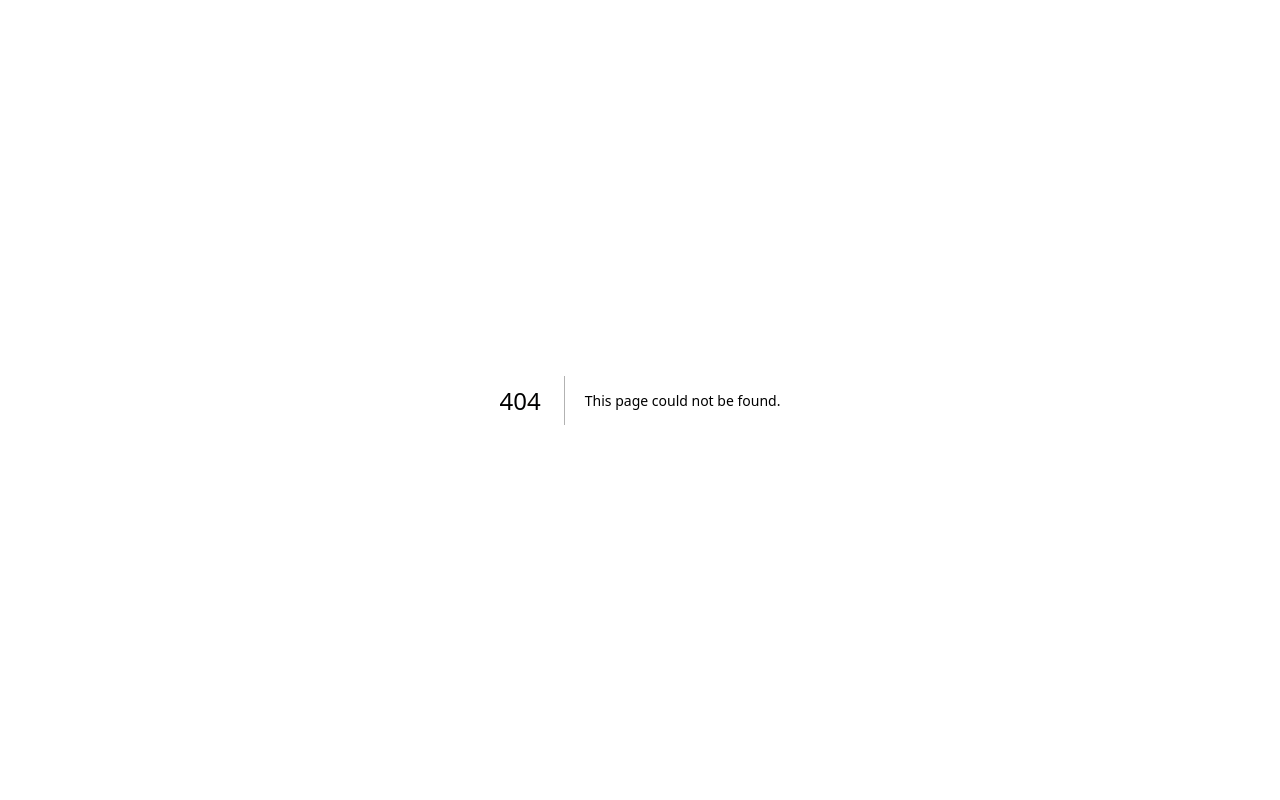
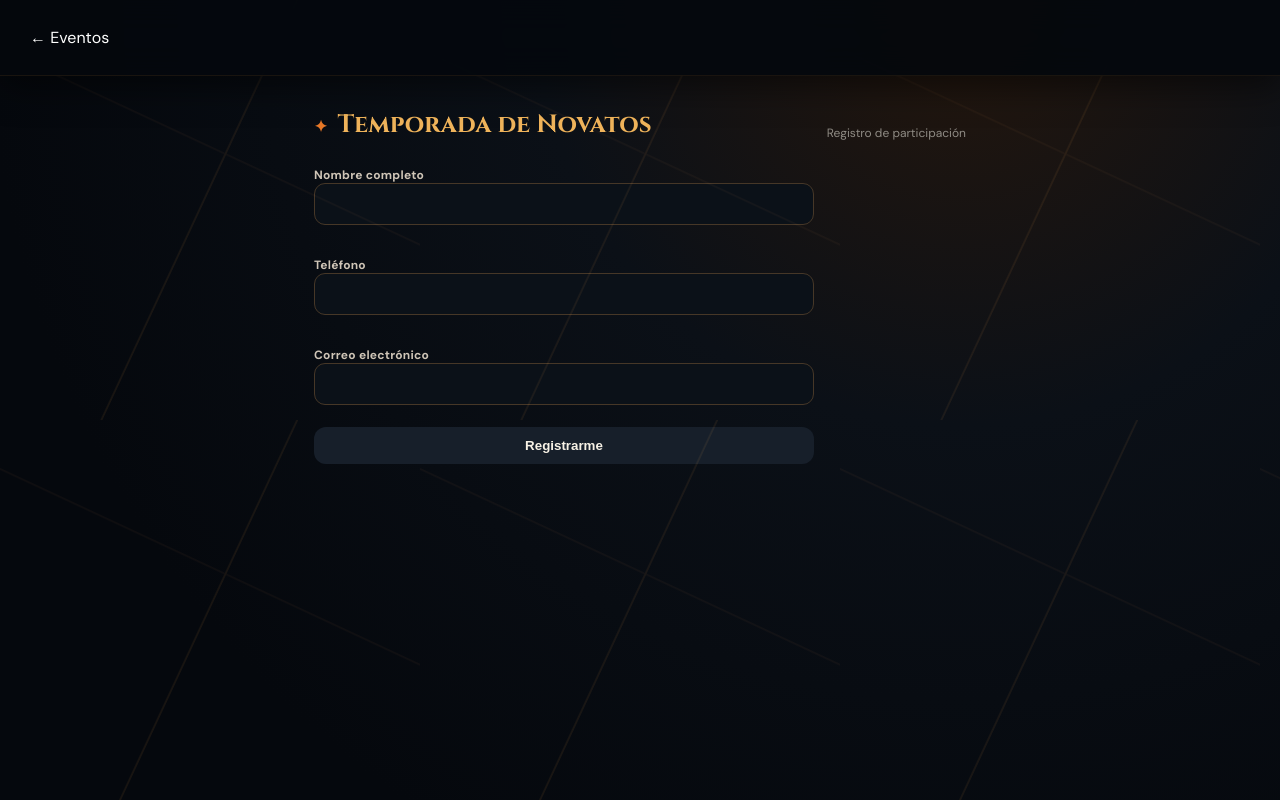
Before and after one commit to lacomarcaventas-del/la-comarca-pokemon, a Next.js app: page /eventos/temporada-de-novatos in a window 1280 px wide. Before the commit this address had no page. Built offline with nearby package versions, Linux system fonts and the light colour scheme; no server answers.

Commit message:
Add events section and registration form

```diff
--- /dev/null
+++ b/app/eventos/temporada-de-novatos/page.tsx
@@ -0,0 +1,9 @@
+"use client";
+import {useState} from "react";
+import Link from "next/link";
+import {supabase} from "../../../lib/supabase";
+
+export default function Registro(){
+ const [full_name,setName]=useState(""),[phone,setPhone]=useState(""),[email,setEmail]=useState(""),[busy,setBusy]=useState(false),[done,setDone]=useState(false),[error,setError]=useState("");
+ async function submit(e:React.FormEvent){e.preventDefault();setBusy(true);setError("");const {error}=await supabase.from("event_registrations").insert({event_slug:"temporada-de-novatos-2026-septiembre",event_name:"Temporada de Novatos",full_name,phone,email});setBusy(false);if(error){setError("No se pudo completar el registro. Intenta nuevamente.");return}setDone(true)}
+ return <main className="siteShell"><header className="top siteTop"><Link href="/eventos" className="logoLink">← Eventos</Link></header><section className="wrap sectionBlock" style={{maxWidth:700}}>{done?<div className="sectionTitle"><h2>¡Registro recibido!</h2><p>Tu preinscripción ha sido registrada correctamente.</p><p>Pasa a la tienda de <strong>5:00 p.m. a 10:00 p.m.</strong> y acércate a caja para más información o recibir el material promocional.</p><Link href="/eventos">Volver a Eventos</Link></div>:<><div className="sectionTitle"><h2>Temporada de Novatos</h2><span>Registro de participación</span></div><form onSubmit={submit} style={{display:"grid",gap:16,maxWidth:500}}><label>Nombre completo<input required value={full_name} onChange={e=>setName(e.target.value)} /></label><label>Teléfono<input required value={phone} onChange={e=>setPhone(e.target.value)} /></label><label>Correo electrónico<input required type="email" value={email} onChange={e=>setEmail(e.target.value)} /></label>{error&&<p>{error}</p>}<button className="primaryBtn" disabled={busy}>{busy?"Registrando...":"Registrarme"}</button></form></>}</section></main>}
```
